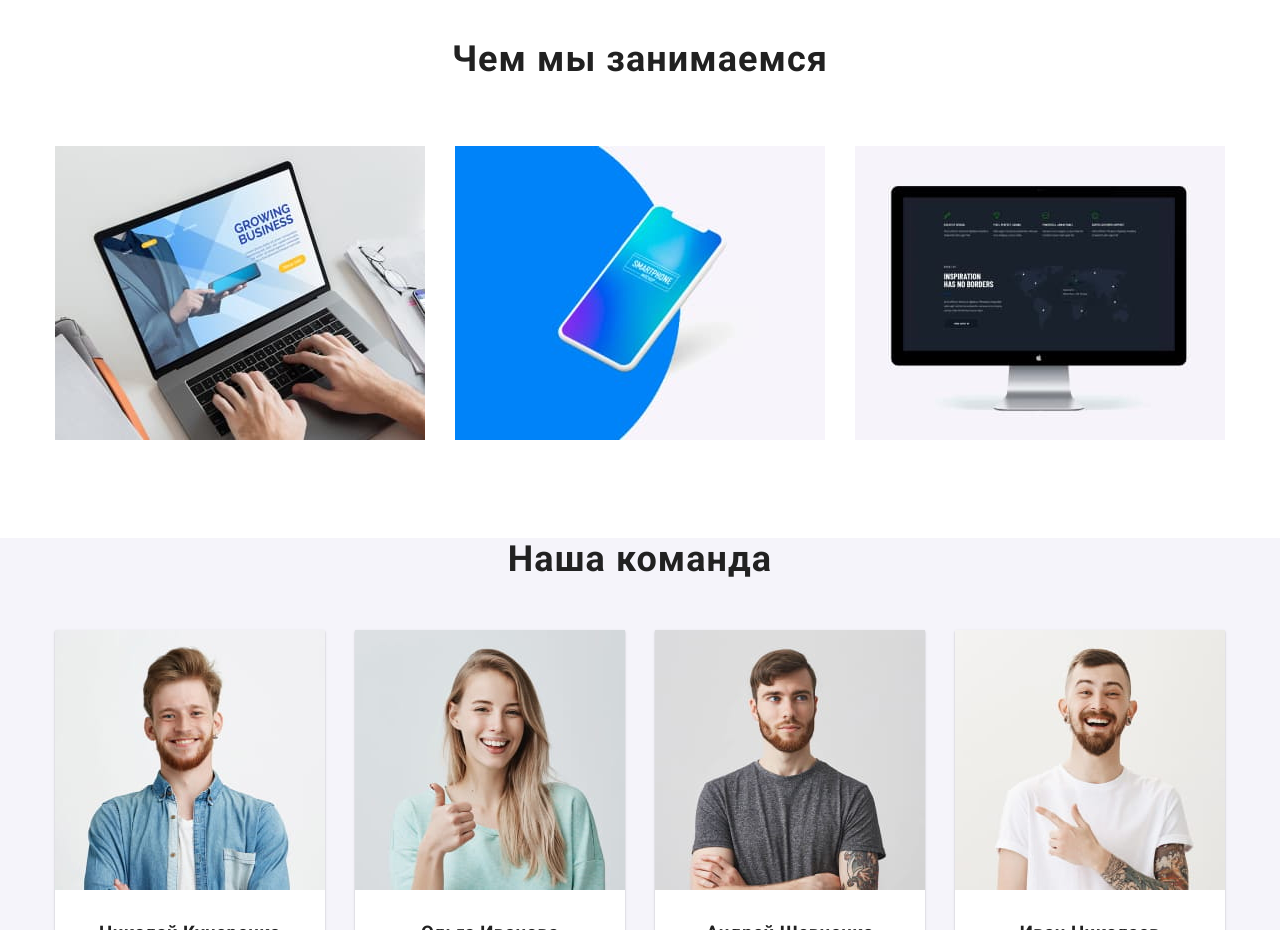
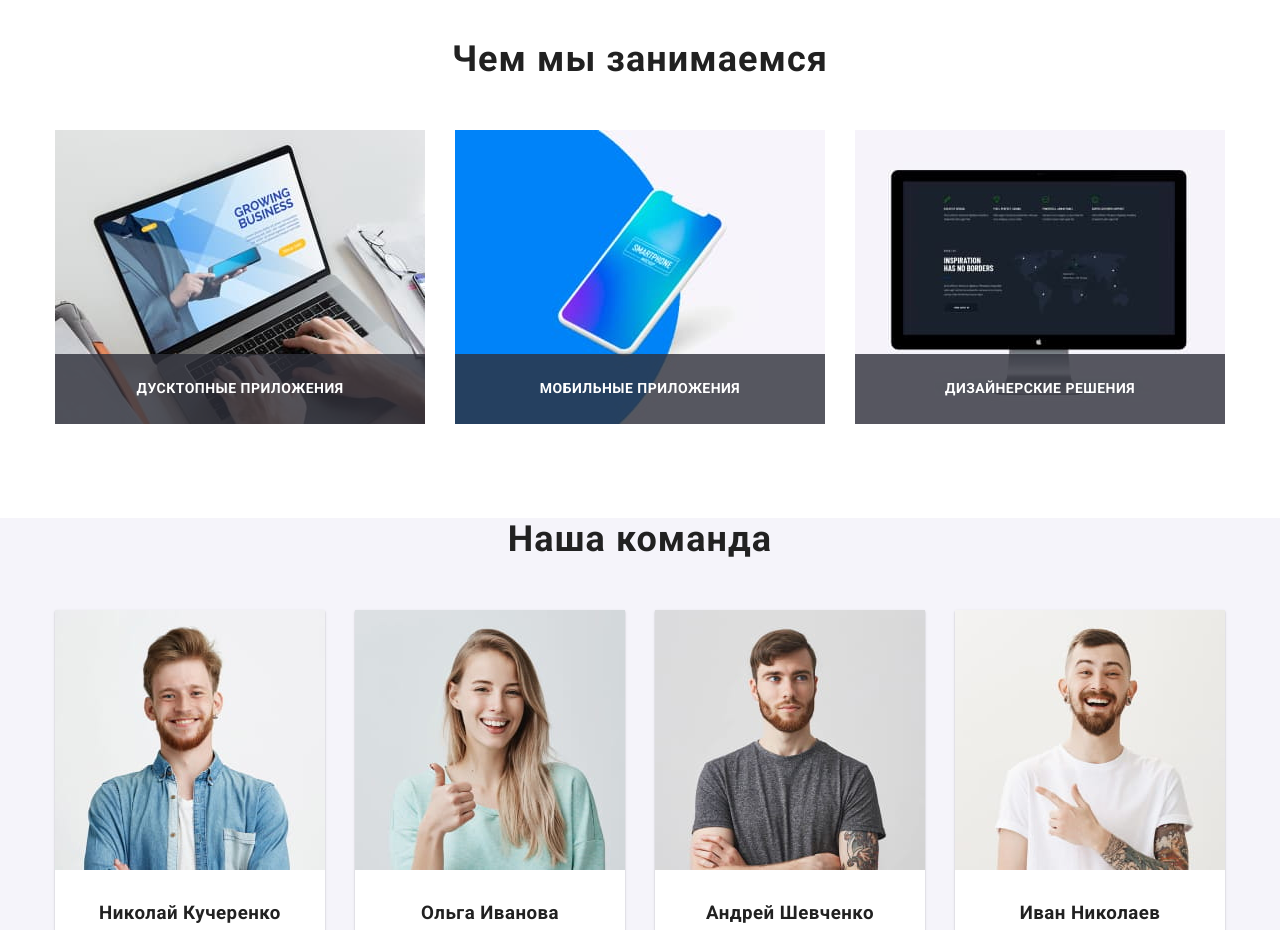
Before and after one commit to s-havrylenko/markup-05, a plain HTML site: page index.html in a window 1280 px wide. Shown: the part 1080-2010 px from the top of the page. Drawn offline with nearby package versions, Linux system fonts and the light colour scheme.

Commit message:
Добавляет позиционирование элиментов на странице Студия

```diff
--- a/css/styles.css
+++ b/css/styles.css
@@ -25,6 +25,8 @@ header {
   border: 1px solid #ECECEC
 }
 
+
+
 /* Отменяет стили */
 .list {
   padding: 0;
@@ -40,6 +42,8 @@ header {
   padding-left: 15px;
   padding-right: 15px;
 }
+
+
 
 /* Логотип */
 .logo {
@@ -63,6 +67,8 @@ header {
 .logo .footer {
   color: var(--primary-white-color);
 }
+
+
 
 /* Шапка */
 .container-header {
@@ -192,6 +198,8 @@ nav {
   background-image: url("../images/icon-smartphone.svg");
 } */
 
+
+
 /* Герой */
 .hero {
   max-width: 1600px;
@@ -230,6 +238,8 @@ nav {
   text-transform: uppercase;
 }
 
+
+
 /* Section */
 section {
   padding-top: 0px;
@@ -246,6 +256,8 @@ section {
   letter-spacing: 0.03em;
   text-align: center;
 }
+
+
 
 /* Секция Наши прeимущества */
 .feature {
@@ -378,18 +390,37 @@ section {
   margin-right: 0px;
 }
 
+.work-examples {
+  position: relative;
+  display: flex;
+}
+
+.work-examples::before {
+  content: '';
+  position: absolute;
+  width: 100%;
+  height: 70px;
+  bottom: 0%;
+  left: 0%;
+  background: rgba(47, 48, 58, 0.8);
+  opacity: 1;
+}
+
 .work .title {
-  bottom: 0px;
-  left: 0%;
+  width: 370px;
   margin-top: 0px;
   margin-bottom: 0px;
+  position: absolute;
+  text-align: center;
+  bottom: 27px;
 
   color: var(--primary-white-color);
-  /* background: rgba(47, 48, 58, 0.8); */
   font-weight: 700;
   font-size: 14px;
   line-height: 1.14em;
 }
+
+
 
 /* Секция Наша команда */
 .team {
@@ -470,6 +501,8 @@ section {
   fill: var(--primary-white-color);
 }
 
+
+
 /* Секция Постоянные клиенты */
 .clients-list {
   display: flex;
@@ -502,6 +535,8 @@ section {
   border: 1px solid var(--accent-color);
   fill: var(--accent-color);
 }
+
+
 
 /* Секция Подвал */
 footer {
@@ -602,6 +637,7 @@ footer {
 }
 
 
+
 /* Button */
 .button {
   border: none;
@@ -642,6 +678,8 @@ footer {
   background-color: var(--accent-color);
   cursor: pointer;
 }
+
+
 
 /* Портфолио */
 
@@ -718,13 +756,13 @@ footer {
 }
 
 .examples-descriptions {
-  width: 322px;
-  margin-top: 0px;
-  margin-bottom: 0px;
   position: absolute;
   top: 50%;
   left: 50%;
   transform: translate(-50%, -50%);
+  width: 322px;
+  margin-top: 0px;
+  margin-bottom: 0px;
 
   color: var(--primary-white-color);
 
--- a/index.html
+++ b/index.html
@@ -122,17 +122,17 @@
             <div class="container">
                 <h2 class="section-title">Чем мы занимаемся</h2>
                 <ul class="work list">
-                    <li class="item">
+                    <li class="item work-examples">
                         <h3 class="title">ДУСКТОПНЫЕ ПРИЛОЖЕНИЯ</h3>
                         <img src="./images/box-1.jpg" alt="Руки человека работающие на ноутбуке, который лежит на столе" width="370">
                     </li>
 
-                    <li class="item">
+                    <li class="item work-examples">
                         <h3 class="title">МОБИЛЬНЫЕ ПРИЛОЖЕНИЯ</h3>
                         <img src="./images/box-2.jpg" alt="Смартфон на бело-синем фоне" width="370">
                     </li>
 
-                    <li class="item">
+                    <li class="item work-examples">
                         <h3 class="title">ДИЗАЙНЕРСКИЕ РЕШЕНИЯ</h3>
                         <img src="./images/box-3.jpg" alt="Монитор с изображение" width="370">
                     </li>
```
